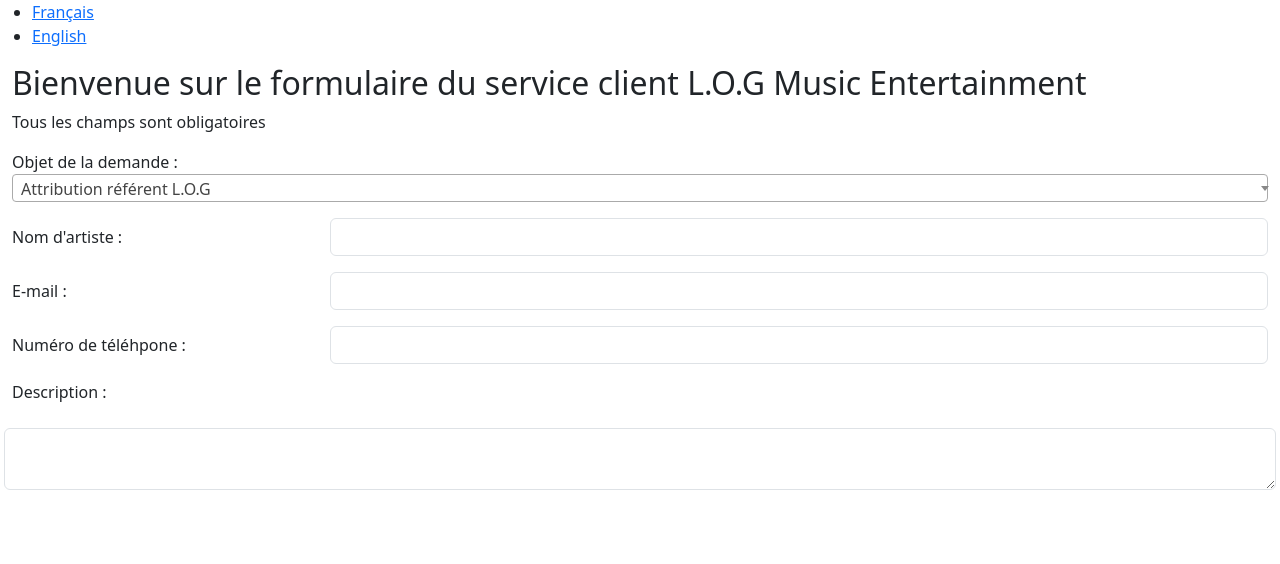
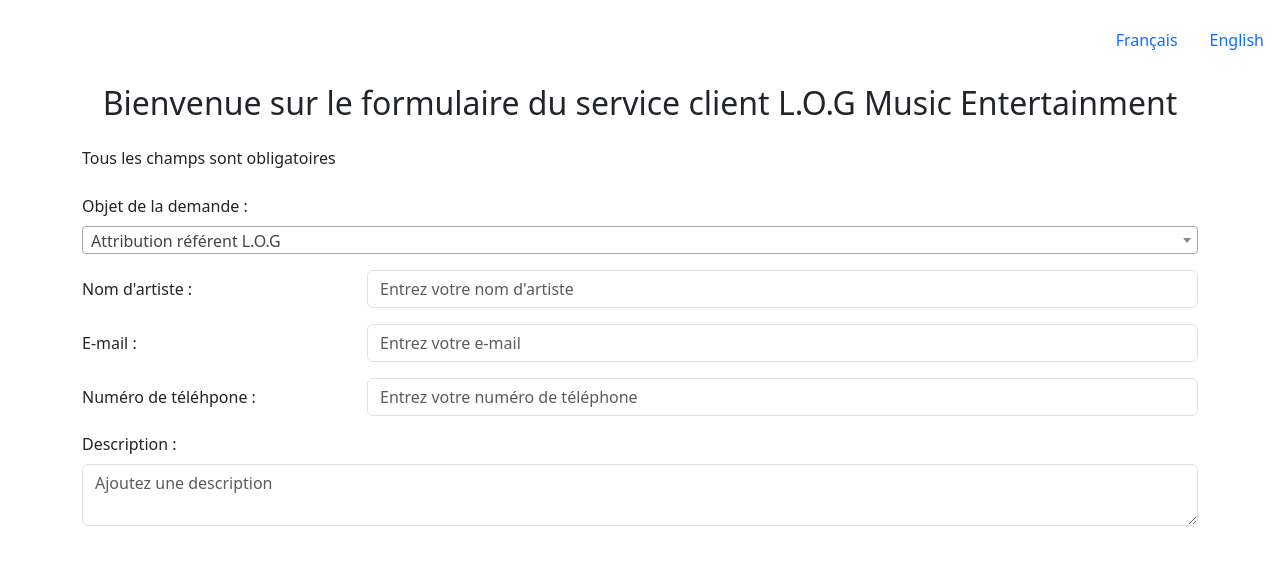
Before and after one commit to franck-arthur/log-bot, a plain HTML site: page customer_service/index.html in a window 1280 px wide. Drawn offline with nearby package versions, Linux system fonts and the light colour scheme; a script that the page names is missing.

Commit message:
Update index.html

```diff
--- a/customer_service/index.html
+++ b/customer_service/index.html
@@ -27,25 +27,26 @@
         Telegram.WebApp.sendData(data);
         Telegram.WebApp.close();
     });
+</script>
+<body style="background-color: #ffffff; padding-top: 20px;">
 
-</script>
-<body style="background-color: #ffffff">
-
-    <header>
+    <header class="mb-4">
         <nav>
-          <ul>
-            <li><a href="index.html" onclick="changeLanguage('fr')">Français</a></li>
-            <li><a href="index.html" onclick="changeLanguage('en')">English</a></li>
+          <ul class="nav justify-content-end">
+            <li class="nav-item"><a class="nav-link" href="index.html" onclick="changeLanguage('fr')">Français</a></li>
+            <li class="nav-item"><a class="nav-link" href="index.html" onclick="changeLanguage('en')">English</a></li>
           </ul>
         </nav>
     </header>
-    <main>
-        <div class="container-fluid">
-            <h2 data-i18n="title"></h2>
-            <p data-i18n="form_info"></p>
-            <div class="row g-3 mb-3">
-                <label data-i18n="object_label" for="object"></label>
-                <select id="object" name="object" class="form-control" data-i18n="object_label">
+
+    <main class="container">
+        <h2 class="text-center mb-4" data-i18n="title"></h2>
+        <p data-i18n="form_info" class="mb-4"></p>
+
+        <form>
+            <div class="mb-3">
+                <label for="object" class="form-label" data-i18n="object_label"></label>
+                <select id="object" name="object" class="form-select" data-i18n="object_label">
                     <optgroup data-i18n="distribution_label">
                         <option data-i18n="referent_label"></option>
                         <option data-i18n="spotify_ads_label"></option>
@@ -82,41 +83,36 @@
                 </select>
             </div>
 
-            <div class="row g-3 mb-3 align-items-center">
-                <div class="col-3">
-                <label for="nickname" data-i18n="nickname_label" class="col-form-label">Nom d'artiste :</label>
-                </div>
-                <div class="col-9">
-                <input type="text" id="nickname" class="form-control">
+            <div class="mb-3 row">
+                <label for="nickname" class="col-sm-3 col-form-label" data-i18n="nickname_label">Nom d'artiste :</label>
+                <div class="col-sm-9">
+                    <input type="text" id="nickname" class="form-control" placeholder="Entrez votre nom d'artiste">
                 </div>
             </div>
 
-            <div class="row g-3 mb-3 align-items-center">
-                <div class="col-3">
-                <label for="email" data-i18n="email_label" class="col-form-label">E-mail :</label>
-                </div>
-                <div class="col-9">
-                <input type="text" id="email" class="form-control">
+            <div class="mb-3 row">
+                <label for="email" class="col-sm-3 col-form-label" data-i18n="email_label">E-mail :</label>
+                <div class="col-sm-9">
+                    <input type="email" id="email" class="form-control" placeholder="Entrez votre e-mail">
                 </div>
             </div>
 
-            <div class="row g-3 mb-3 align-items-center">
-                <div class="col-3">
-                    <label for="phone" data-i18n="phone_label" class="col-form-label">Numéro de téléphone :</label>
-                </div>
-                <div class="col-9">
-                    <input type="text" id="phone" class="form-control">
+            <div class="mb-3 row">
+                <label for="phone" class="col-sm-3 col-form-label" data-i18n="phone_label">Numéro de téléphone :</label>
+                <div class="col-sm-9">
+                    <input type="tel" id="phone" class="form-control" placeholder="Entrez votre numéro de téléphone">
                 </div>
             </div>
-            <div class="row g-3 mb-3">
-                <label for="description" data-i18n="description_label" class="form-label"></label>
-                <textarea id="description" name="description" class="form-control"></textarea>
+
+            <div class="mb-3">
+                <label for="description" class="form-label" data-i18n="description_label">Description :</label>
+                <textarea id="description" name="description" class="form-control" placeholder="Ajoutez une description"></textarea>
             </div>
-        </div>
+        </form>
     </main>
 
-    <script type="text/javascript"  src="languages/en.js"></script>
-    <script type="text/javascript"  src="languages/fr.js"></script>
+    <script type="text/javascript" src="languages/en.js"></script>
+    <script type="text/javascript" src="languages/fr.js"></script>
     <script src="script.js"></script>
 </body>
 <script type="text/javascript">
```
